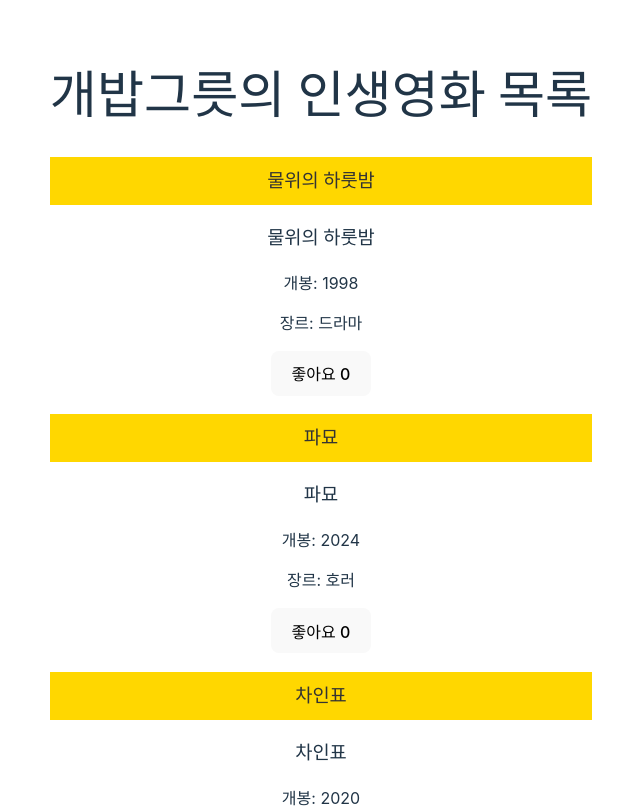
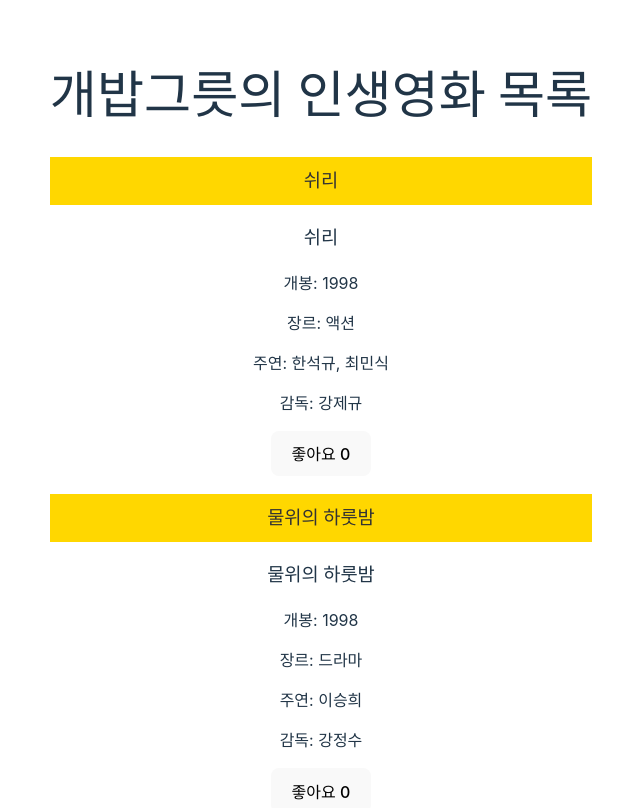
Before and after one commit to backdfb/firstSveltProject, a Svelte app in the folder vite-project/: page / in a window 1280 px wide. Shown: the top 808 px of the page, without its empty margins (319-959 px from the left). Built offline with nearby package versions, Linux system fonts and the light colour scheme.

Commit message:
더미데이터 추가, each 반복문 완성

```diff
--- a/vite-project/src/App.svelte
+++ b/vite-project/src/App.svelte
@@ -1,24 +1,34 @@
 <script>
   const data = [
-    { title: '물위의 하룻밤', openDate: 1998, category: '드라마' },
-    { title: '파묘', openDate: 2024, category: '호러' },
-    { title: '차인표', openDate: 2020, category: '코미디' },
-  ]
+    { title: '쉬리', openDate: 1998, category: '액션', who:'한석규, 최민식', director:'강제규', likeCount: 0, },
+    { title: '물위의 하룻밤', openDate: 1998, category: '드라마', who:'이승희', director:'강정수', likeCount: 0, },
+    { title: '파묘', openDate: 2024, category: '호러', who:'최민식, 유해진, 김고은, 이도현', director:'장재현', likeCount: 0, },
+    { title: '하얼빈', openDate: 2025, category: '드라마', who:'현빈', director:'우민호', likeCount: 0, },
+  ] // 더미 데이터 목록
 
-    // 글자색 스타일 변수 let textRed = 'color: red';
     let likeCount = 0; // 좋아요 수 저장 변수
+
+    const handleLike = (i) => {
+      data[i].likeCount += 1;
+    }
 </script>
 
 <main>
 
   <h1>개밥그릇의 인생영화 목록</h1>
   {#each data as movie, i}
+  <!-- 반복문, data 배열을 순회하며 movie 객체와 인덱스 i를 반환 -->
   <div>
     <h3 class="bg-yellow">{movie.title}</h3>
     <h3>{movie.title}</h3>
     <p>개봉: {movie.openDate}</p>
     <p>장르: {movie.category}</p>
-    <button on:click={() => likeCount += 1}>좋아요 {likeCount}</button>
+    <p>주연: {movie.who}</p>
+    <p>감독: {movie.director}</p>
+    <button
+      on:click={() => {handleLike(i)}}>
+      <!-- on:click은 클릭 이벤트 처리하는 svelte 문법으로, 좋아요 버튼 클릭 시 handleLike 함수 호출 -->
+      좋아요 {data[i].likeCount}</button>
   </div>
   {/each}
 
```
